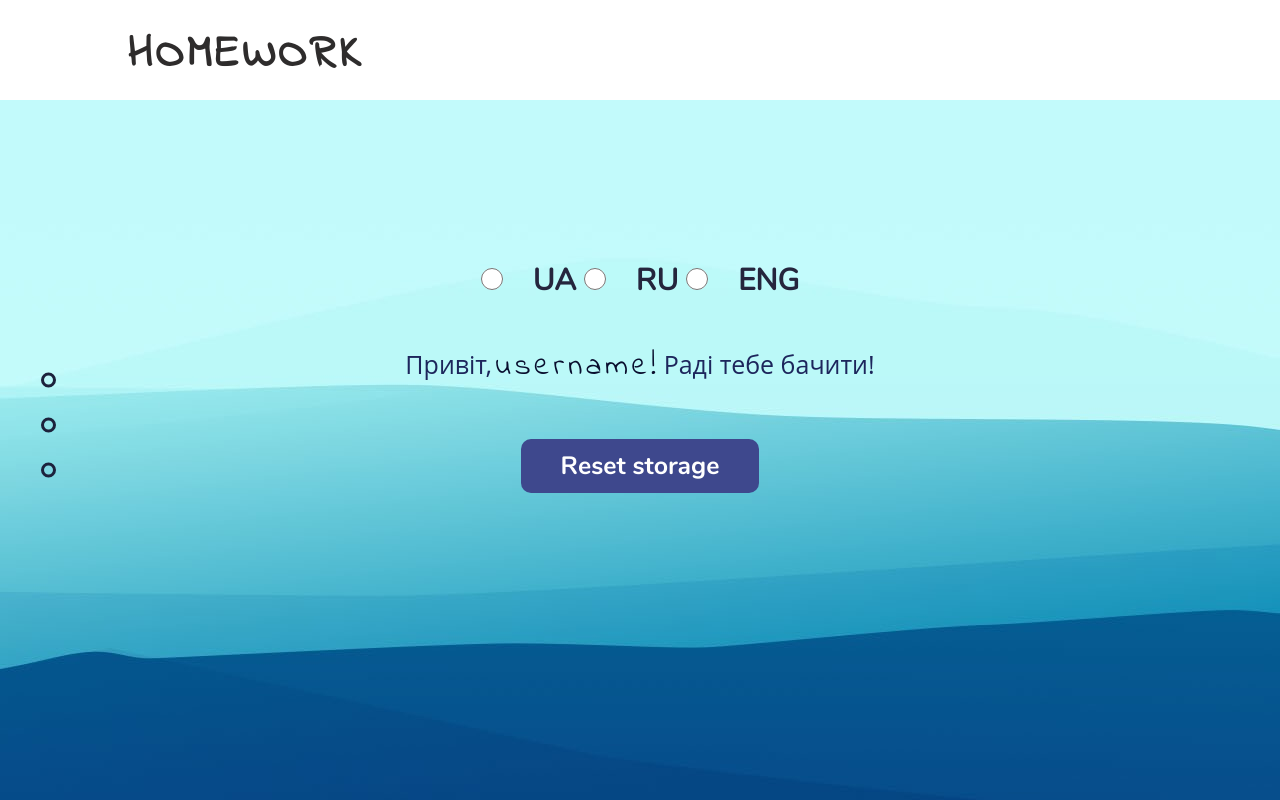
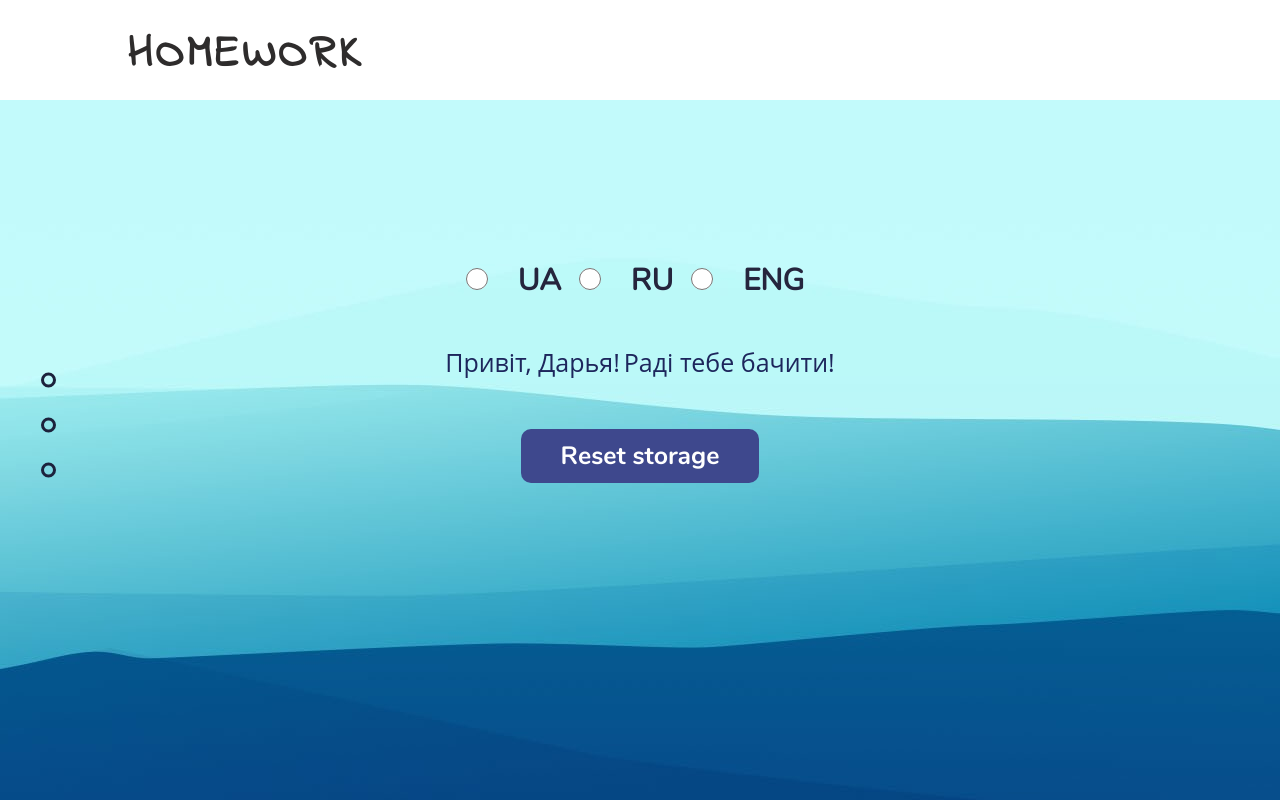
Before and after one commit to TarjaLorem/DOM-BOM, a PHP site: page / in a window 1280 px wide. Run offline with PHP 8.4, Linux system fonts and the light colour scheme.

Commit message:
delete style for class, add spaces between labels

```diff
--- a/css/style.css
+++ b/css/style.css
@@ -91,18 +91,12 @@ input[type="radio"]{
     font-size: 25px;
     color: #1D265C;
  }
- .lang-user {
-    font-family: IndieFlower;
-    font-weight: 500;
-    font-size: 30px;
-    color: #090E2E;
-    letter-spacing: 4px;
- }
 .lang-label {
     font-size: 30px;
     font-weight: 900;
     font-family: Nunito-Regular;
     color: #25253D;
+    margin-right: 10px;
 }
 .main-title {
     margin: 100px auto 0;
--- a/index.html
+++ b/index.html
@@ -58,13 +58,12 @@
                 </div>
 
                 <div id="welcome-message">
-                    <span class="lang lang-ua visible">Привіт,</span>
-                    <span class="lang lang-ru">Привет,</span>
-                    <span class="lang lang-eng">Hello,</span>
-                    <span class="lang-user"> username!</span>
+                    <span class="lang lang-ua visible">Привіт, Дарья!</span>
+                    <span class="lang lang-ru">Привет, Дарья!</span>
+                    <span class="lang lang-eng">Hello, Darya!</span>
 
                     <span class="lang lang-ua visible">Раді тебе бачити!</span>
-                    <span class="lang lang-ru">Здравcтвуйте!</span>
+                    <span class="lang lang-ru">Рады вас видеть!</span>
                     <span class="lang lang-eng">Glad to see you!</span>
                 </div>
                 <button id="save">Reset storage</button>
```
